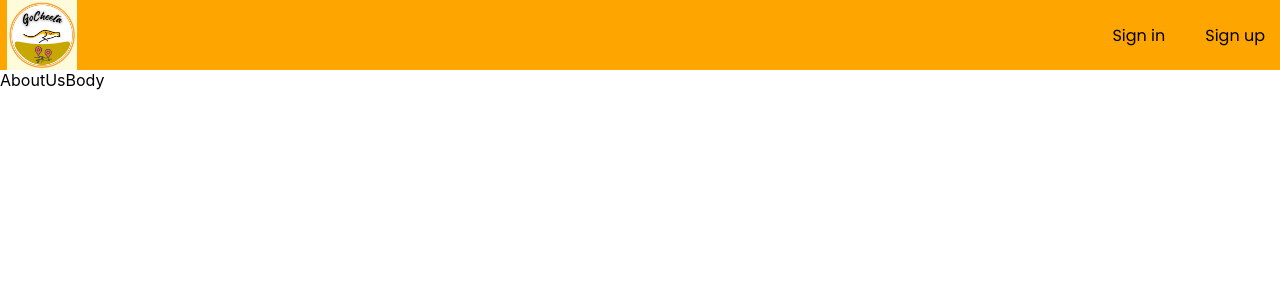
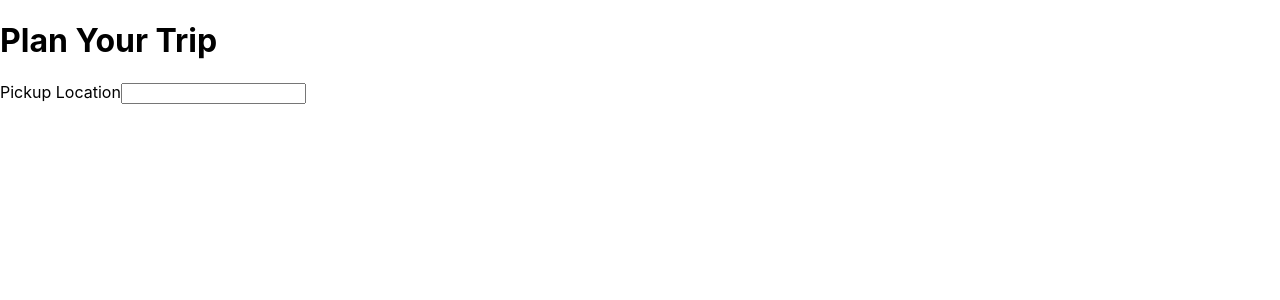
Before and after one commit to dvimukthi/cab-service-system, a React (Create React App) app: page / in a window 1280 px wide. Shown: the top 300 px of the page. Built offline with nearby package versions, Linux system fonts and the light colour scheme; a web font is replaced by a local one.

Commit message:
Booking Page

```diff
--- a/package.json
+++ b/package.json
@@ -6,6 +6,7 @@
     "@testing-library/jest-dom": "^5.16.5",
     "@testing-library/react": "^13.3.0",
     "@testing-library/user-event": "^14.4.2",
+    "npm-install-global": "^1.0.0",
     "react": "^18.2.0",
     "react-dom": "^18.2.0",
     "react-scripts": "^5.0.1",
--- a/src/App.js
+++ b/src/App.js
@@ -1,5 +1,6 @@
 import React from "react";
 import AboutUs from "./Components/AboutUs";
+import Booking from "./Components/Booking";
 import Home from "./Components/Home";
 import PrivacyPolicy from "./Components/PrivacyPolicy";
 import SignIn from "./Components/SignIn";
@@ -9,7 +10,8 @@ function App() {
     //<Home />
     //<SignIn />
     //<PrivacyPolicy />
-    <AboutUs />
+    //<AboutUs />
+    <Booking />
   );
 }
 
--- /dev/null
+++ b/src/Components/Booking.js
@@ -0,0 +1,12 @@
+import React from "react";
+import BookingBody from "./BookingComponent/BookingBody/BookingBody";
+
+function Booking() {
+  return (
+    <div>
+      <BookingBody />
+    </div>
+  );
+}
+
+export default Booking;
--- /dev/null
+++ b/src/Components/BookingComponent/BookingBody/BookingBody.css
@@ -0,0 +1 @@
+.bookingBody__container {}
--- /dev/null
+++ b/src/Components/BookingComponent/BookingBody/BookingBody.js
@@ -0,0 +1,20 @@
+import React from "react";
+import "../BookingBody/BookingBody.css";
+
+function BookingBody() {
+  return (
+    <div className="bookingBody__container">
+      <form>
+        <h1>Plan Your Trip</h1>
+        <div className="Trip__container">
+          <div className="BookingField">
+            <label>Pickup Location</label>
+            <input type="text" name="Pickup Location" />
+          </div>
+        </div>
+      </form>
+    </div>
+  );
+}
+
+export default BookingBody;
```
Also changed, not shown: 1 other file (tests, documents, lock files or other folders).
